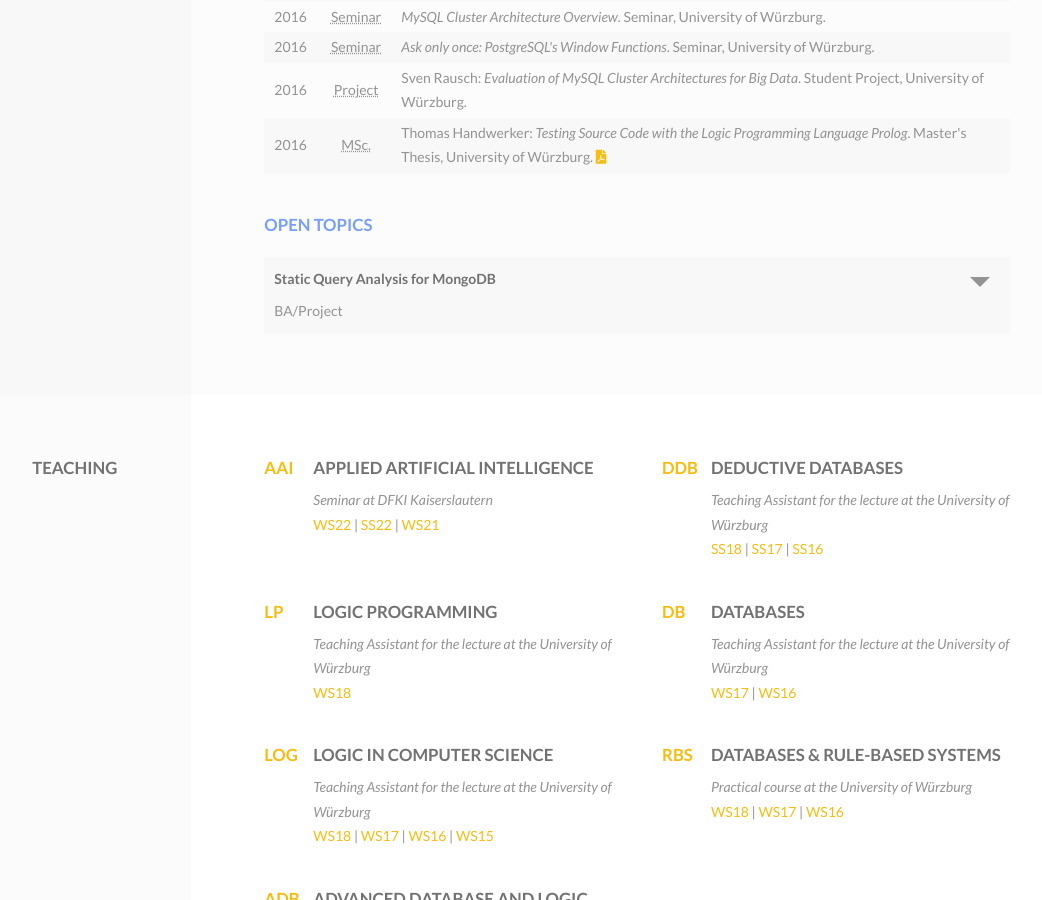
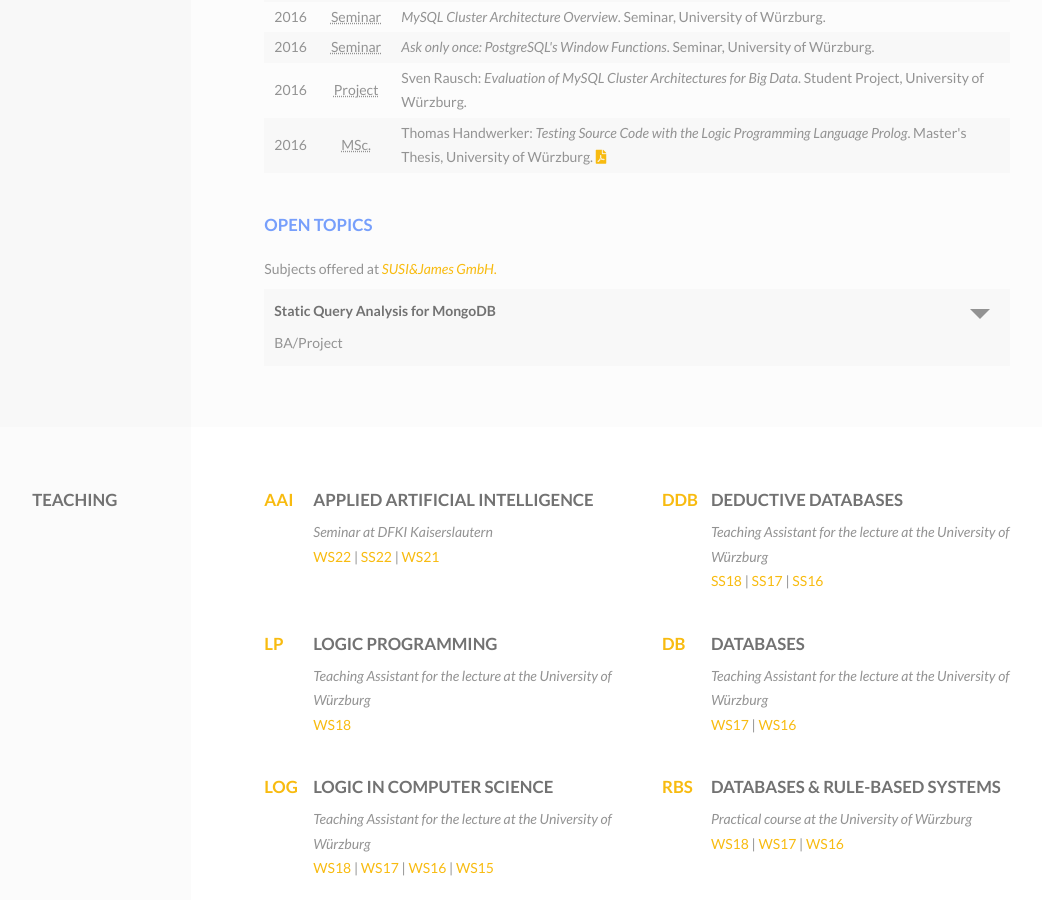
Before and after one commit to fnogatz/fnogatz.github.io, a Jekyll site: the page built from index.html, in a window 1280 px wide and 900 px high, scrolled down 8079 px. Shown: the whole window, without its empty margins (194-1236 px from the left). Built offline with Jekyll 4.4.1, drawn with Linux system fonts in a browser that asks for light colours; some web fonts are replaced; comment, search, counter and statistics services are not loaded.

Commit message:
Add note about SUSI&James

```diff
--- a/index.html
+++ b/index.html
@@ -1653,6 +1653,13 @@ layout: home
               <table id="teachTable" class="display"></table>
 
               <h3 id="open-topics">Open Topics</h3>
+              <p>
+                Subjects offered at
+                <a href="https://susiandjames.com/" target="_blank"
+                  ><em>SUSI&amp;James GmbH</em>.</a
+                >
+              </p>
+
               <ul class="open-topics">
                 <li class="item">
                   <div class="text-content">
```
